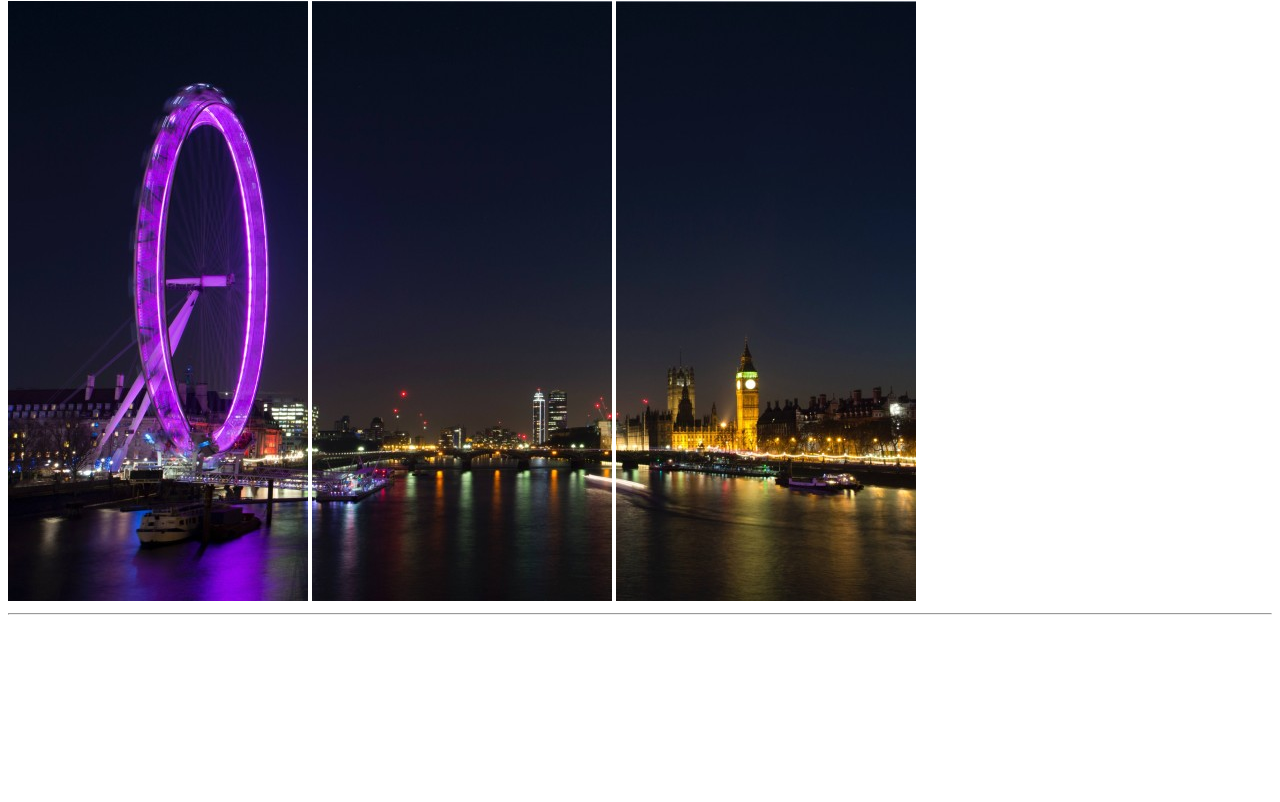
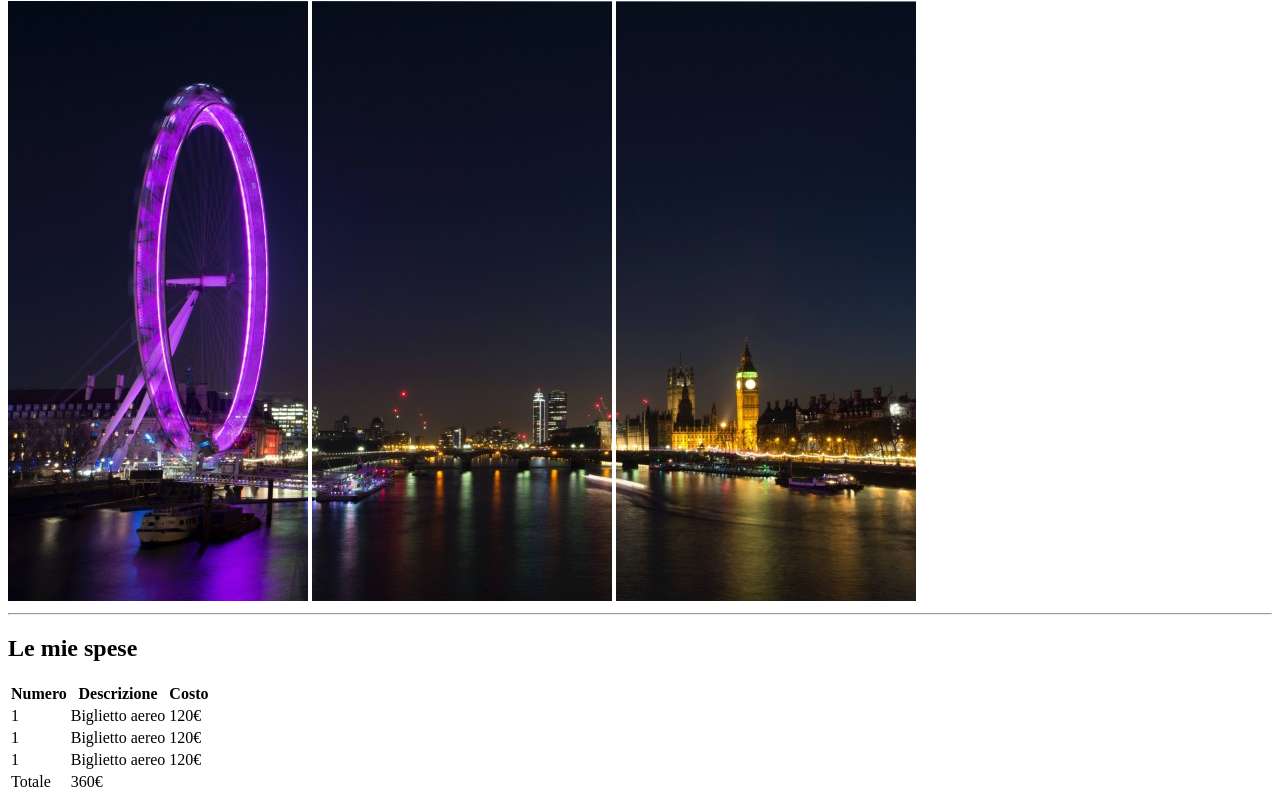
Before and after one commit to stefanomurtas/html-london-trip, a plain HTML site: page index.html in a window 1280 px wide. Shown: the part 79-881 px from the top of the page. Before the commit the page ends 800 px from the top, so only its background shows below. Drawn offline with Linux system fonts and the light colour scheme.

Commit message:
Added expense table

```diff
--- a/index.html
+++ b/index.html
@@ -15,7 +15,22 @@
         <hr>
     </header>
     <main>
-        <section></section>
+        <!-- tabella spese -->
+        <section id="elenco spese">
+            <h2>Le mie spese</h2>
+            <table>
+                <thead>
+                 <th>Numero</th>
+                 <th>Descrizione</th>
+                 <th>Costo</th>
+                </thead>
+                <tbody></tbody>
+                <tr><td>1</td><td>Biglietto aereo</td><td>120€</td></tr>
+                <tr><td>1</td><td>Biglietto aereo</td><td>120€</td></tr>
+                <tr><td>1</td><td>Biglietto aereo</td><td>120€</td></tr>
+                <tr><td rowspan="2">Totale</td> <td>360€</td></tr>
+             </table>
+        </section>
         <section></section>
         <section></section>
         <section></section>
```
Also changed, not shown: 1 other file.
